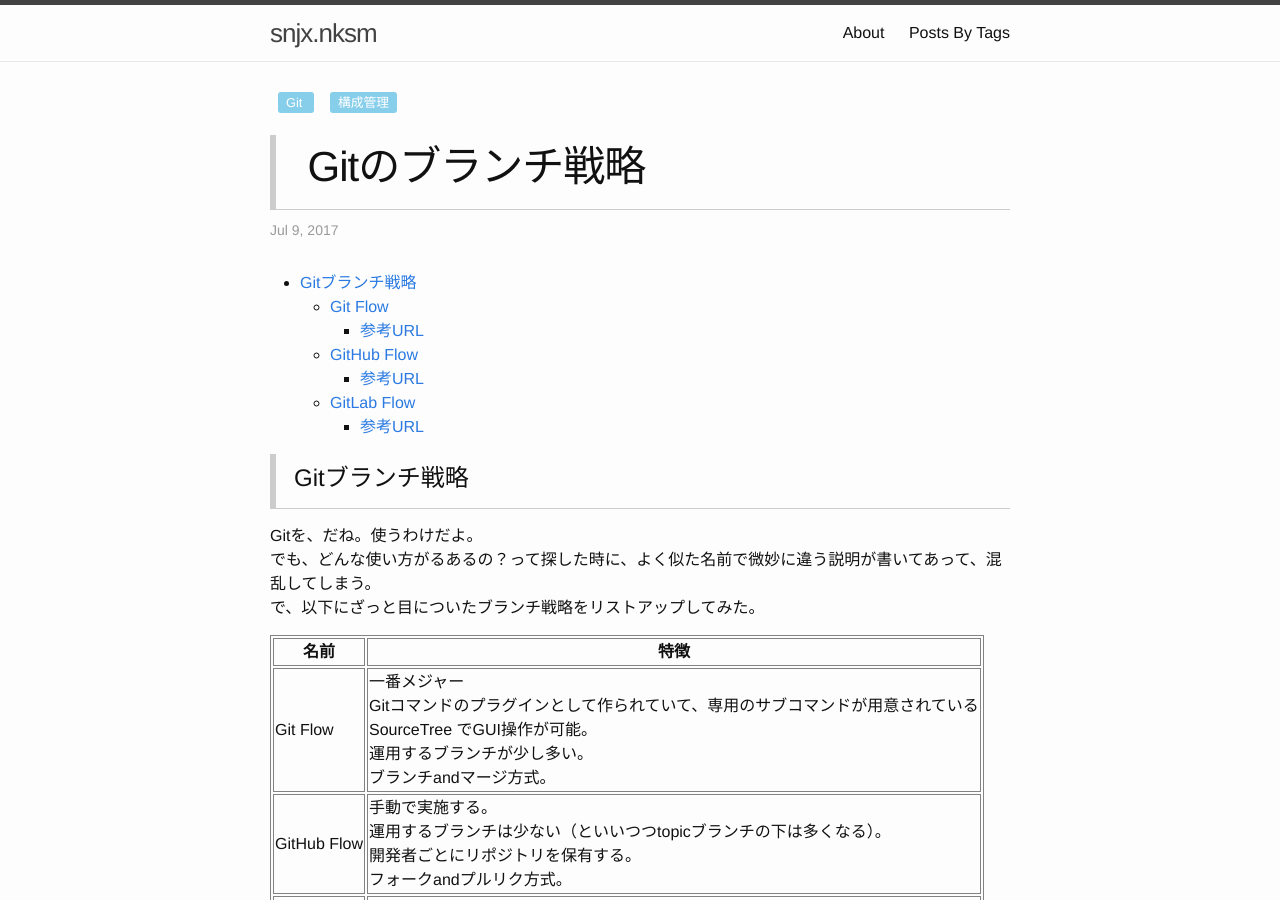
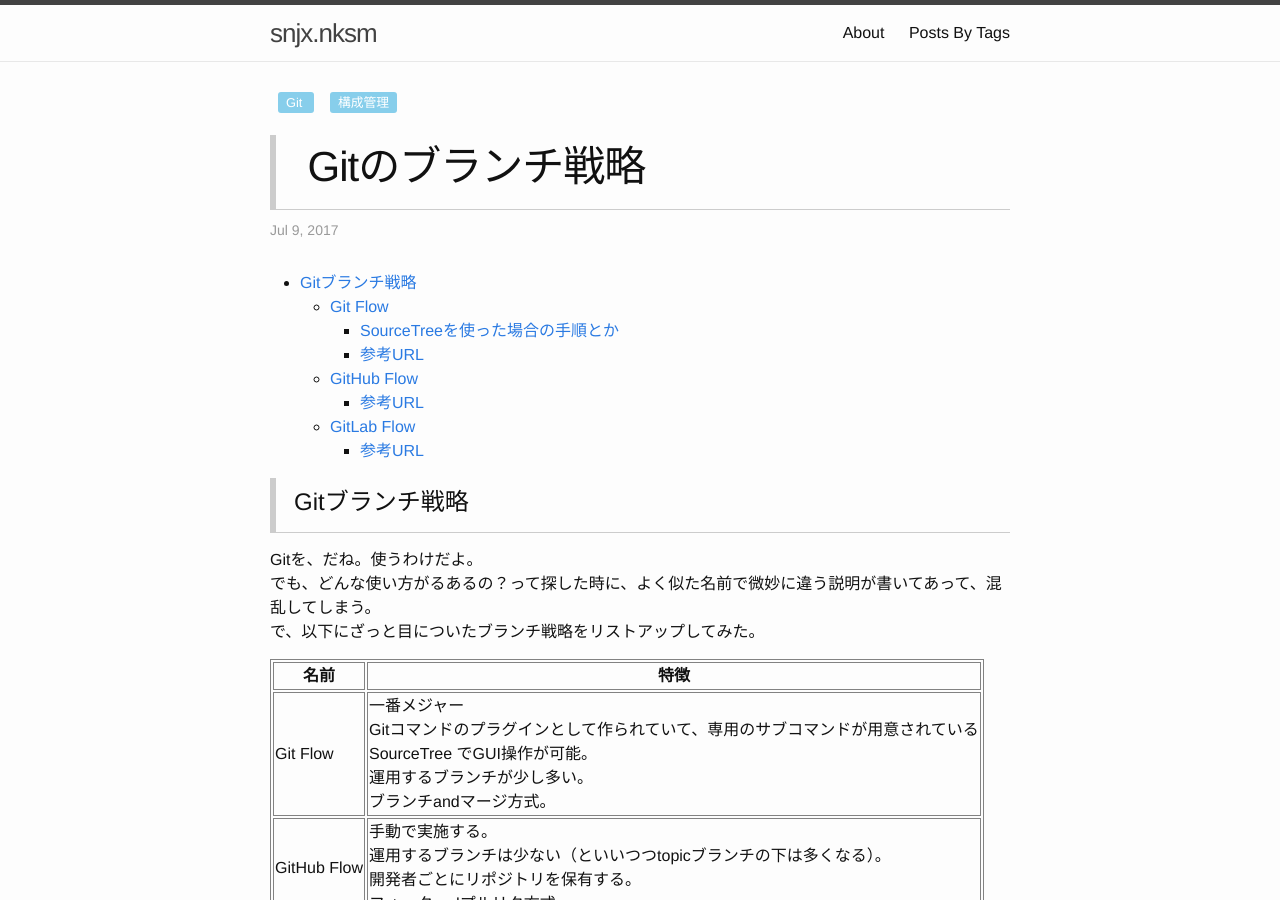
Before and after one commit to snjxnksm/snjxnksm.github.io, a Jekyll site: the page built from _posts/2017-07-09-gitpractice.markdown, in a window 1280 px wide and 900 px high. Built offline with Jekyll 4.4.1, drawn with Linux system fonts in a browser that asks for light colours; some of the changed text lies outside the part shown.

Commit message:
SourceTreeの使い方を追加

```diff
--- a/_posts/2017-07-09-gitpractice.markdown
+++ b/_posts/2017-07-09-gitpractice.markdown
@@ -37,6 +37,10 @@ Gitを、だね。使うわけだよ。
 | feature | 機能追加<br>developより分岐し、developへ戻る。<br>作業が済んだらブランチそのものは削除する。|
 | release | リリース準備<br>全ての機能追加作業が済んだら（つまりdevelopから分岐したfeatureが全てマージされて合流したら）、developから分岐する。<br>リリースが無事に完了したら、developとmasterの両方にマージすることで、masterとdevelopの同期を取る。<br>作業が終わったらこのブランチも削除。  |
 | hotfix | 緊急のバグフィックス<br>これだけはmasterから分岐する。<br>不具合対応が済んだら、これもdevelopとmasterの両方にマージすることで、それぞれのブランチの同期を取る。<br>作業が終わったらこのブランチも削除。  |
+
+### SourceTreeを使った場合の手順とか
+
+* [Git-flow](https://github.com/snjxnksm/practice_flow/blob/master/readme.adoc)
 
 ### 参考URL
 
```
